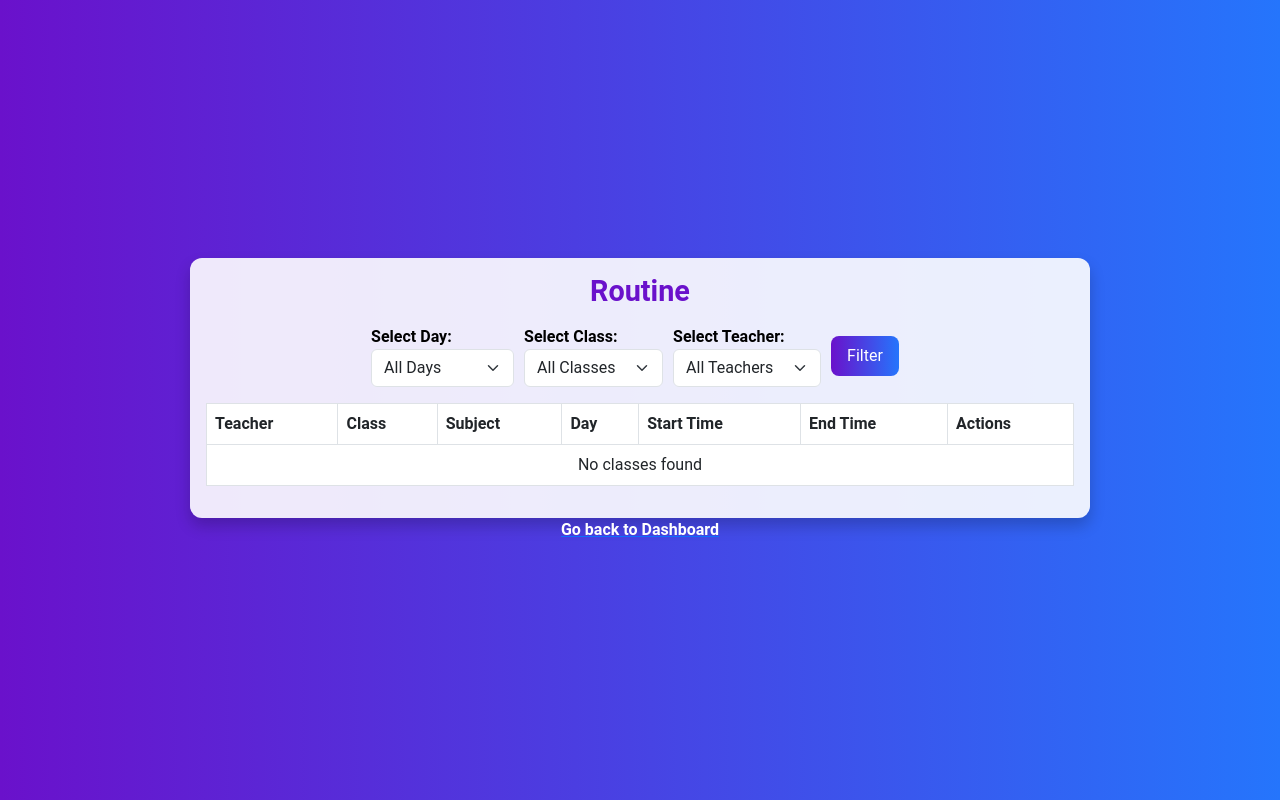
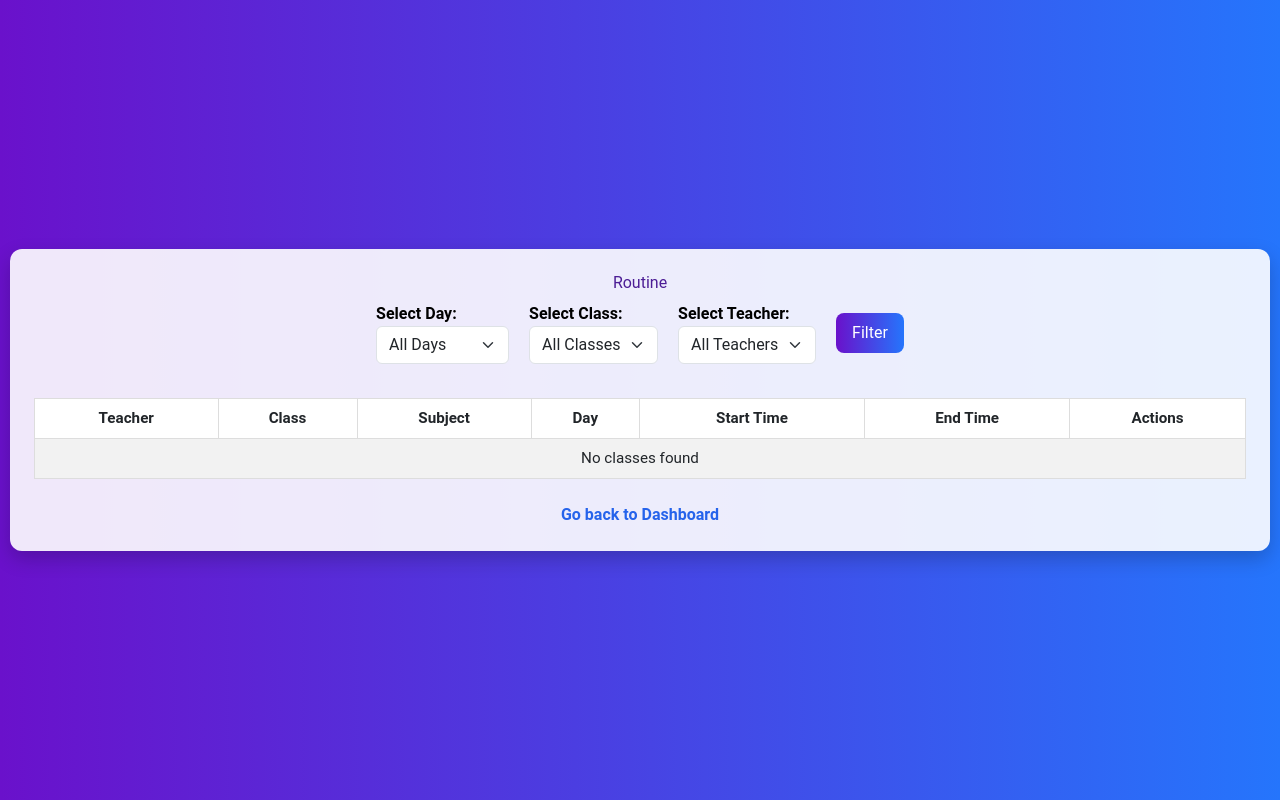
Before and after one commit to rofazhasan/School_Routine, a Flask app: page /show_routine in a window 1280 px wide. Run offline with Flask 3, Linux system fonts and the light colour scheme; the visitor is signed in with stand-in values (Sample User, id 1); data that the repository does not hold is empty; some libraries are stand-ins or nearby versions.

Commit message:
Update show_routine.html

```diff
--- a/app/templates/show_routine.html
+++ b/app/templates/show_routine.html
@@ -5,6 +5,7 @@
     <meta name="viewport" content="width=device-width, initial-scale=1.0">
     <title>Show Routine</title>
     <link href="https://cdn.jsdelivr.net/npm/bootstrap@5.3.0/dist/css/bootstrap.min.css" rel="stylesheet">
+    <script src="https://cdn.tailwindcss.com"></script>
     <style>
         body {
             background: linear-gradient(to right, #6a11cb, #2575fc);
@@ -21,19 +22,19 @@
 
         .container {
             background: rgba(255, 255, 255, 0.9);
-            padding: 1rem;
+            padding: 1.5rem;
             border-radius: 12px;
-            box-shadow: 0 8px 15px rgba(0, 0, 0, 0.2);
+            box-shadow: 0 8px 20px rgba(0, 0, 0, 0.2);
             width: 100%;
             max-width: 900px;
             overflow-x: auto;
         }
 
         h1 {
-            font-size: 1.8rem;
+            font-size: 2rem;
             font-weight: bold;
-            color: #6a11cb;
-            margin-bottom: 1rem;
+            color: #4c1d95;
+            margin-bottom: 1.5rem;
             text-align: center;
         }
 
@@ -41,23 +42,25 @@
             width: 100%;
             margin-top: 1rem;
             border-collapse: collapse;
+            border: 1px solid #ddd;
         }
 
         table th,
         table td {
-            padding: 8px;
-            text-align: left;
-            border-bottom: 1px solid #ddd;
+            padding: 12px;
+            text-align: center;
+            font-size: 0.95rem;
+            border: 1px solid #ddd;
         }
 
         table th {
             background: #6a11cb;
             color: #fff;
-            white-space: nowrap;
+            font-weight: 600;
         }
 
         table tbody tr:nth-child(even) {
-            background: #f2f2f2;
+            background: #f3f4f6;
         }
 
         table tbody tr:hover {
@@ -72,6 +75,7 @@
             padding: 0.5rem 1rem;
             font-size: 1rem;
             cursor: pointer;
+            transition: background 0.3s;
         }
 
         .btn-primary:hover {
@@ -85,14 +89,26 @@
             margin-right: 10px;
         }
 
+        .filter-form {
+            display: flex;
+            flex-wrap: wrap;
+            justify-content: center;
+            align-items: center;
+            margin-bottom: 1.5rem;
+        }
+
+        .filter-form > * {
+            margin: 10px;
+        }
+
         /* Responsive Design */
         @media screen and (max-width: 768px) {
             h1 {
-                font-size: 1.5rem;
+                font-size: 1.6rem;
             }
 
             table {
-                font-size: 0.8rem;
+                font-size: 0.85rem;
             }
 
             .form-select {
@@ -100,25 +116,9 @@
                 margin-bottom: 10px;
             }
 
-            .filter-form > * {
-                margin-bottom: 10px;
-            }
-
             .btn-primary {
                 width: 100%;
             }
-        }
-
-        .filter-form {
-            display: flex;
-            flex-wrap: wrap;
-            justify-content: center;
-            align-items: center;
-            margin-bottom: 1rem;
-        }
-
-        .filter-form > * {
-            margin-right: 10px;
         }
     </style>
 </head>
@@ -128,7 +128,7 @@
 
         <form method="POST" class="filter-form">
             <div>
-                <label for="day_of_week" class="me-2"><b style="color:black">Select Day:</b></label>
+                <label for="day_of_week" class="me-2 text-black font-semibold">Select Day:</label>
                 <select name="day_of_week" id="day_of_week" class="form-select">
                     <option value="">All Days</option>
                     <option value="Sunday" {% if selected_day == 'Sunday' %}selected{% endif %}>Sunday</option>
@@ -141,7 +141,7 @@
                 </select>
             </div>
             <div>
-                <label for="class_id" class="me-2"><b style="color:black">Select Class:</b></label>
+                <label for="class_id" class="me-2 text-black font-semibold">Select Class:</label>
                 <select name="class_id" id="class_id" class="form-select">
                     <option value="">All Classes</option>
                     {% for class in classes %}
@@ -151,7 +151,7 @@
             </div>
             {% if user_role == 'Admin' %}
             <div>
-                <label for="teacher_id" class="me-2"><b style="color:black">Select Teacher:</b></label>
+                <label for="teacher_id" class="me-2 text-black font-semibold">Select Teacher:</label>
                 <select name="teacher_id" id="teacher_id" class="form-select">
                     <option value="">All Teachers</option>
                     {% for teacher in teachers %}
@@ -163,7 +163,7 @@
             <button type="submit" class="btn btn-primary">Filter</button>
         </form>
 
-        <table class="table table-bordered">
+        <table class="table table-striped table-hover text-center">
             <thead>
                 <tr>
                     <th>Teacher</th>
@@ -189,7 +189,7 @@
                             <td>{{ schedule.end_time }}</td>
                             {% if user_role == 'Admin' %}
                                 <td>
-                  <a href="{{ url_for('app.update_routine', schedule_id=schedule['schedule_id']) }}" class="btn btn-sm btn-warning">Update</a>
+                                    <a href="{{ url_for('app.update_routine', schedule_id=schedule['schedule_id']) }}" class="btn btn-warning btn-sm">Update</a>
                                 </td>
                             {% endif %}
                         </tr>
@@ -198,13 +198,14 @@
 
                 {% if not routine_data %}
                     <tr>
-            <td colspan="7" style="text-align: center;">No classes found</td>
+                        <td colspan="7">No classes found</td>
                     </tr>
                 {% endif %}
             </tbody>
         </table>
+        <a href="{{ url_for('app.admin_dashboard') if user_role == 'Admin' else url_for('app.user_dashboard') }}" class="block text-center text-blue-600 font-semibold mt-4">Go back to Dashboard</a>
     </div>
+
     <script src="https://cdn.jsdelivr.net/npm/bootstrap@5.3.0/dist/js/bootstrap.bundle.min.js"></script>
-  <a href="{{ url_for('app.admin_dashboard')  if user_role == 'Admin' else url_for('app.user_dashboard') }}" class="back-link"><b style="color:white;">Go back to Dashboard</b></a>
 </body>
 </html>
```
Lines whose indentation alone changed are shown as unchanged.
